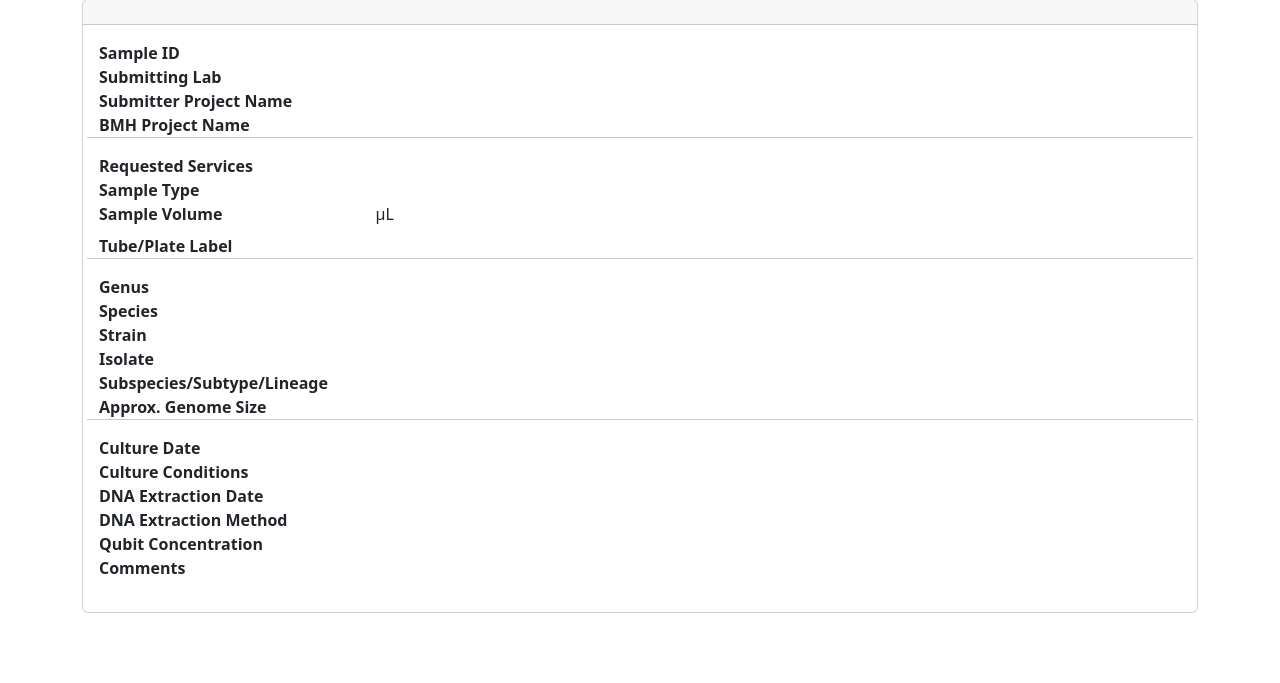
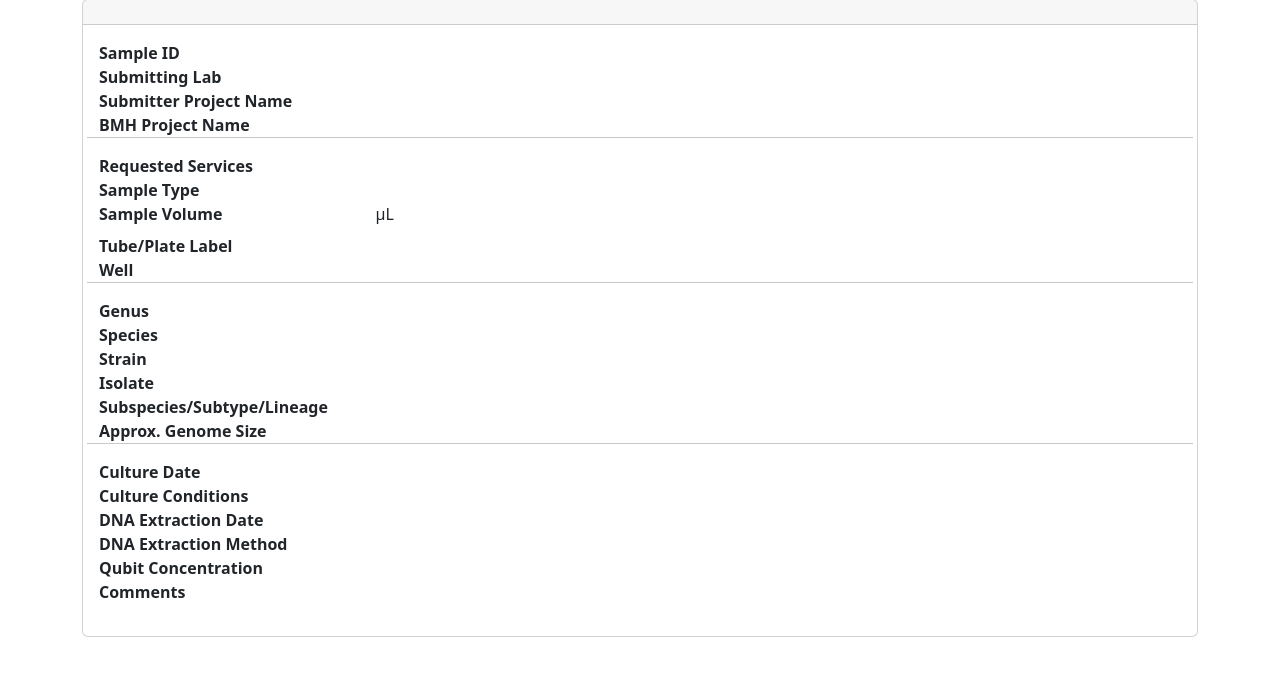
Before and after one commit to BFSSI-Bioinformatics-Lab/bmh_sample_tracker, a Django app: template sample_database/templates/sample_database/sample_detail.html in a window 1280 px wide. Shown: the part 117-800 px from the top of the page. Run offline with Django 4.2, Linux system fonts and the light colour scheme; the template is opened without the code that fills it, so the values that code supplies are empty; parts of the project's set-up code (start-up, migrations or seed data) failed here and were passed over; some libraries are stand-ins or nearby versions.

Commit message:
remove well from sample table and add it to the details page

```diff
--- a/sample_database/templates/sample_database/index.html
+++ b/sample_database/templates/sample_database/index.html
@@ -5,7 +5,6 @@
       <tr>
         <th>Sample ID</th>
         <th>Sample Name</th>
-        <th>Tube/Plate Label</th>
         <th>Well</th>
         <th>Submitting Lab</th>
         <th>Project</th>
@@ -18,7 +17,6 @@
       <tr>
         <th>Sample ID</th>
         <th>Sample Name</th>
-        <th>Tube/Plate Label</th>
         <th>Well</th>
         <th>Submitting Lab</th>
         <th>Project</th>
@@ -60,7 +58,6 @@
         },
         { data: 'sample_name' },
         { data: 'tube_plate_label' },
-        { data: 'well' },
         { data: 'submitting_lab' },
         {
           data: null,
--- a/sample_database/templates/sample_database/sample_detail.html
+++ b/sample_database/templates/sample_database/sample_detail.html
@@ -32,6 +32,9 @@
 
           <dt class="col-sm-3">Tube/Plate Label</dt>
           <dd class="col-sm-9">{{ sample.tube_plate_label }}</dd>
+
+          <dt class="col-sm-3">Well</dt>
+          <dd class="col-sm-9">{{ sample.well|default_if_none:'' }}</dd>
 
           <hr />
 
```
